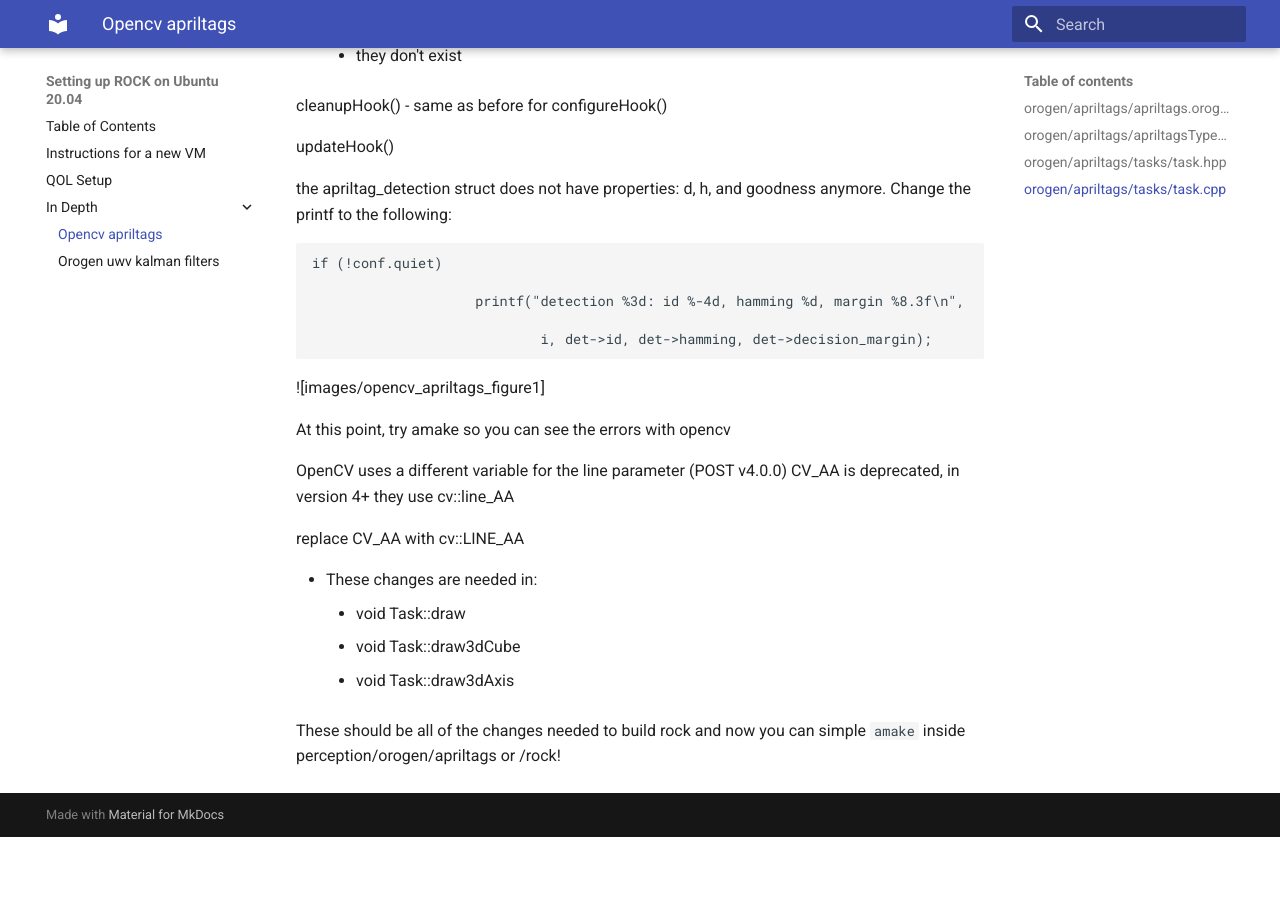
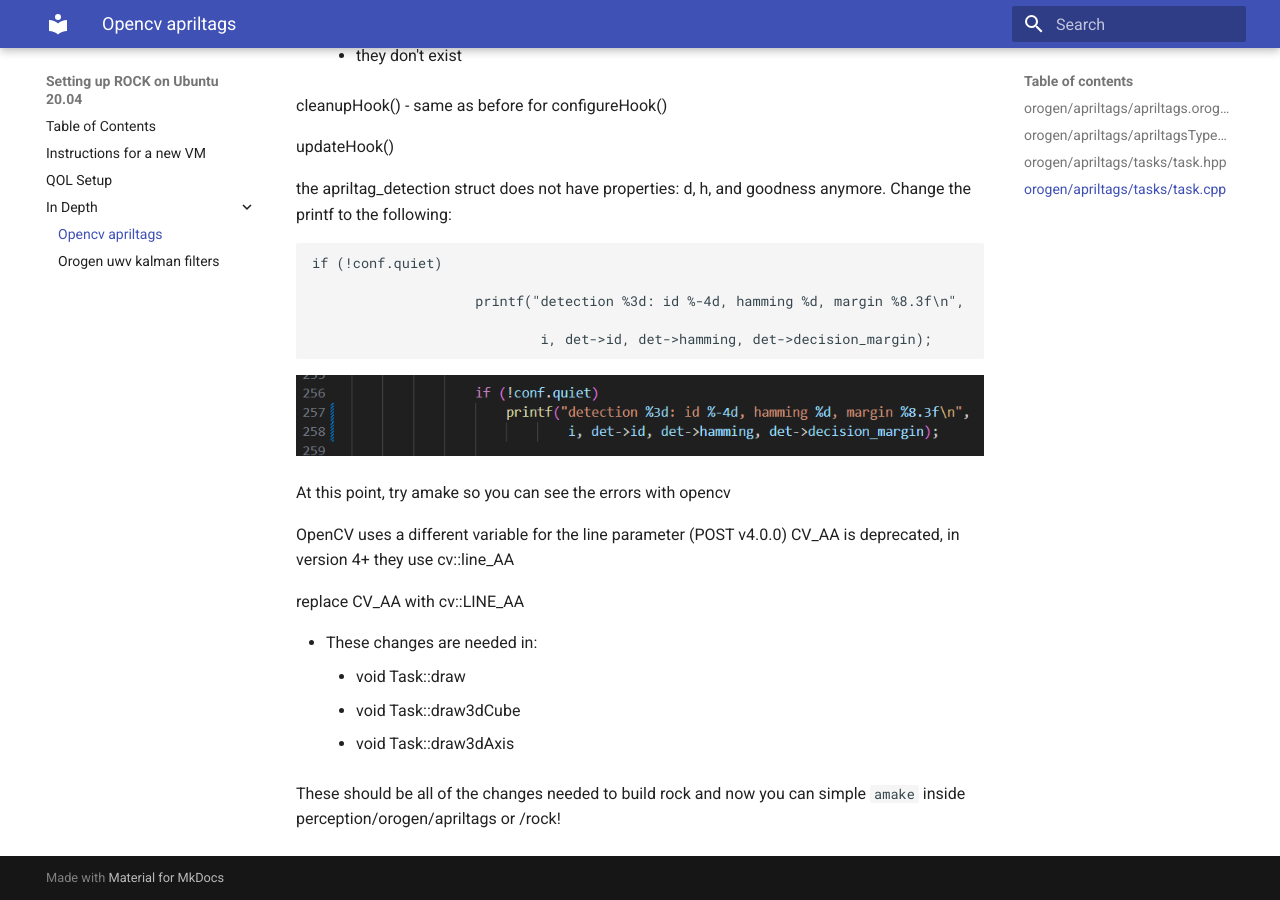
Before and after one commit to con169/niwc-auv-docs, an MkDocs documentation site: the page built from docs/In-Depth/opencv_apriltags.md, in a window 1280 px wide and 900 px high, scrolled down 1155 px. Built offline with MkDocs 1.6.1 and Material for MkDocs 9.7.7, drawn with Linux system fonts in a browser that asks for light colours; before the commit the page ends 1992 px from its top, so only the background shows below that.

Commit message:
format changes

````diff
--- a/docs/In-Depth/opencv_apriltags.md
+++ b/docs/In-Depth/opencv_apriltags.md
@@ -55,7 +55,7 @@ if (!conf.quiet)
                             i, det->id, det->hamming, det->decision_margin);
 ```
 
-![images/opencv_apriltags_figure1]
+![figure 1](./../images/opencv_apriltags_figure1.png)
 
 At this point, try amake so you can see the errors with opencv
 
````
Also changed, not shown: docs/setup.md (+2 -1 lines).
